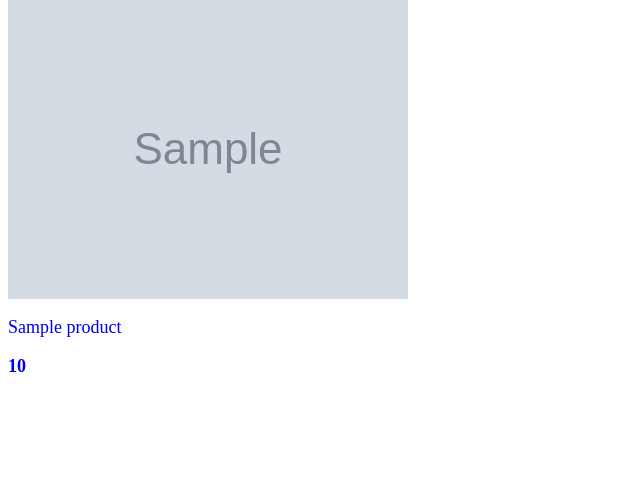
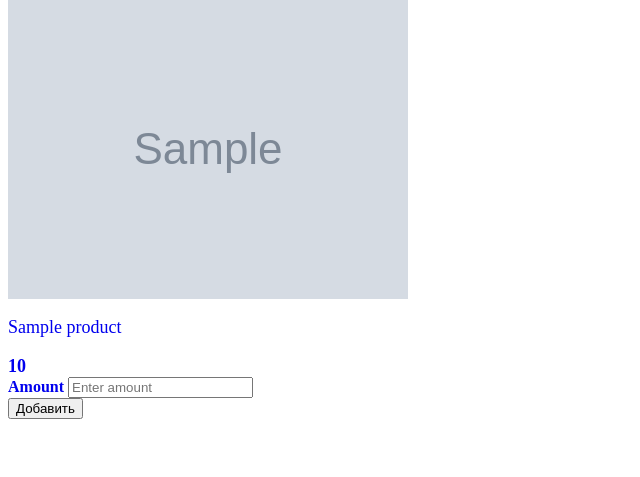
Before and after one commit to 0chir03/online_shop_ochir, a PHP site: page /catalog.php in a window 1280 px wide. Shown: the part 84-561 px from the top of the page, without its empty margins (0-640 px from the left). Run offline with PHP 8.4, Linux system fonts and the light colour scheme; the visitor is signed in with stand-in values (Sample User, id 1); tables that the repository leaves empty or names only in its code hold one stand-in row (values such as "Sample post"); grey boxes marked "Sample" are stand-in pictures; some libraries are stand-ins or nearby versions.

Commit message:
добавление товара в корзину через кнопку

```diff
--- a/src/public/catalog.php
+++ b/src/public/catalog.php
@@ -15,6 +15,7 @@ if (!isset($_SESSION['user_id'])) {
     <h3>Catalog</h3>
     <div class="card-deck">
         <?php foreach ($products as $product): ?>
+            <form action="/add-product" method="POST">
                 <div class="card text-center">
                     <a href="#">
                         <img class="card-img-top" src="<?php echo $product['image']?>" alt="Card image">
@@ -24,8 +25,25 @@ if (!isset($_SESSION['user_id'])) {
                                 <?php echo $product['price']; ?>
                             </div>
                                 </div>
+                                <label style="color: red;">
+                                    <?php if (!empty($errors['product_id'])) {
+                                        print_r($errors['product_id']);
+                                    }?>
+                                </label>
+                                <input type="text" placeholder="Enter product-id" hidden name="product_id" value="<?php echo $product['id']; ?>" id="product_id" required>
+
+                                <label for="amount"><b>Amount</b></label>
+                                <label style="color: red">
+                                    <?php if (!empty($errors['amount'])) {
+                                        print_r($errors['amount']);
+                                    }?>
+                                </label>
+                                <input type="text" placeholder="Enter amount" name="amount" id="amount" required>
+
+                        <button type="submit" class="registerbtn">Добавить</button>
                     </a>
                 </div>
+            </form>
         <?php endforeach; ?>
     </div>
 </div>
```
Lines whose indentation alone changed are shown as unchanged.
